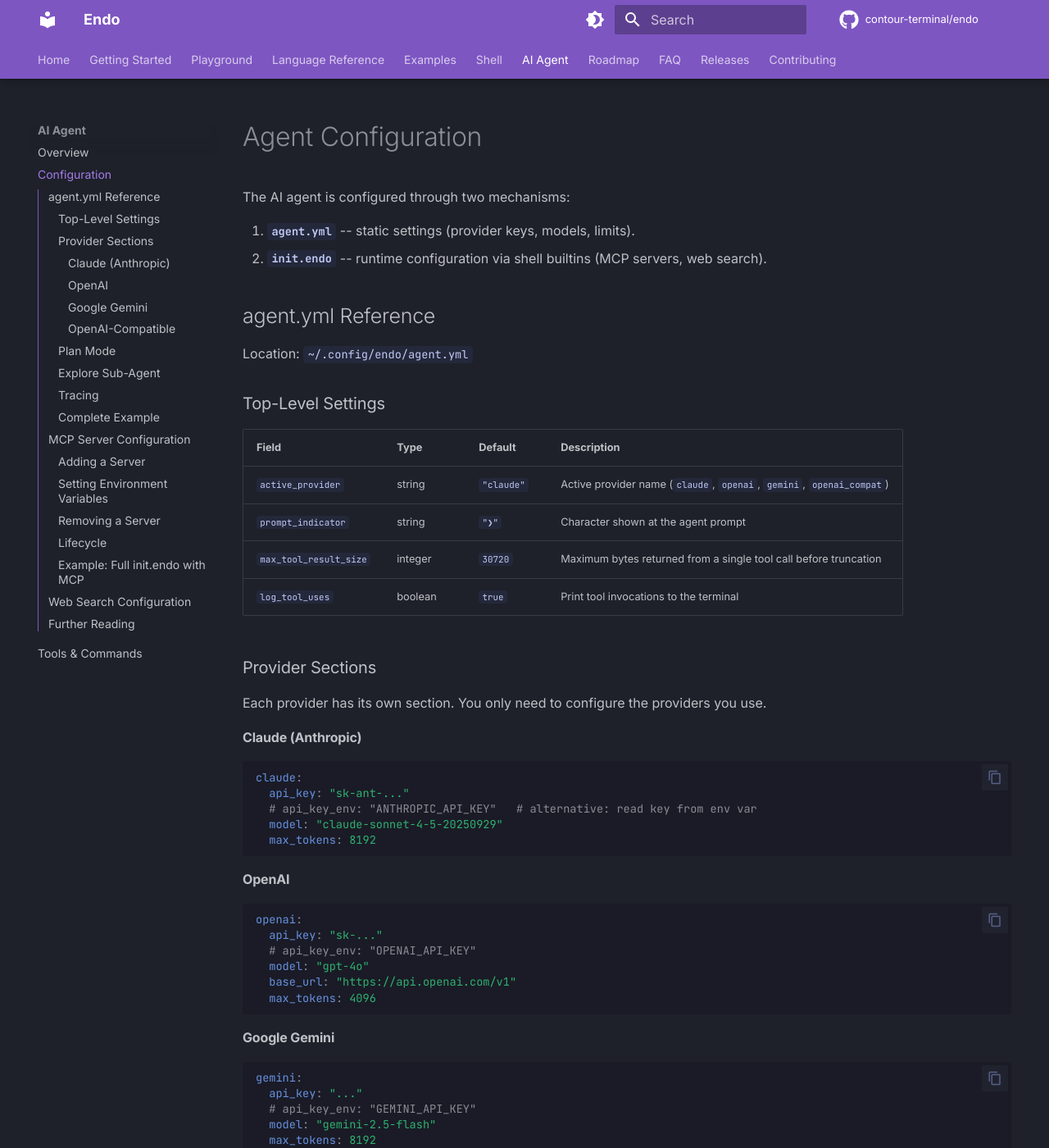
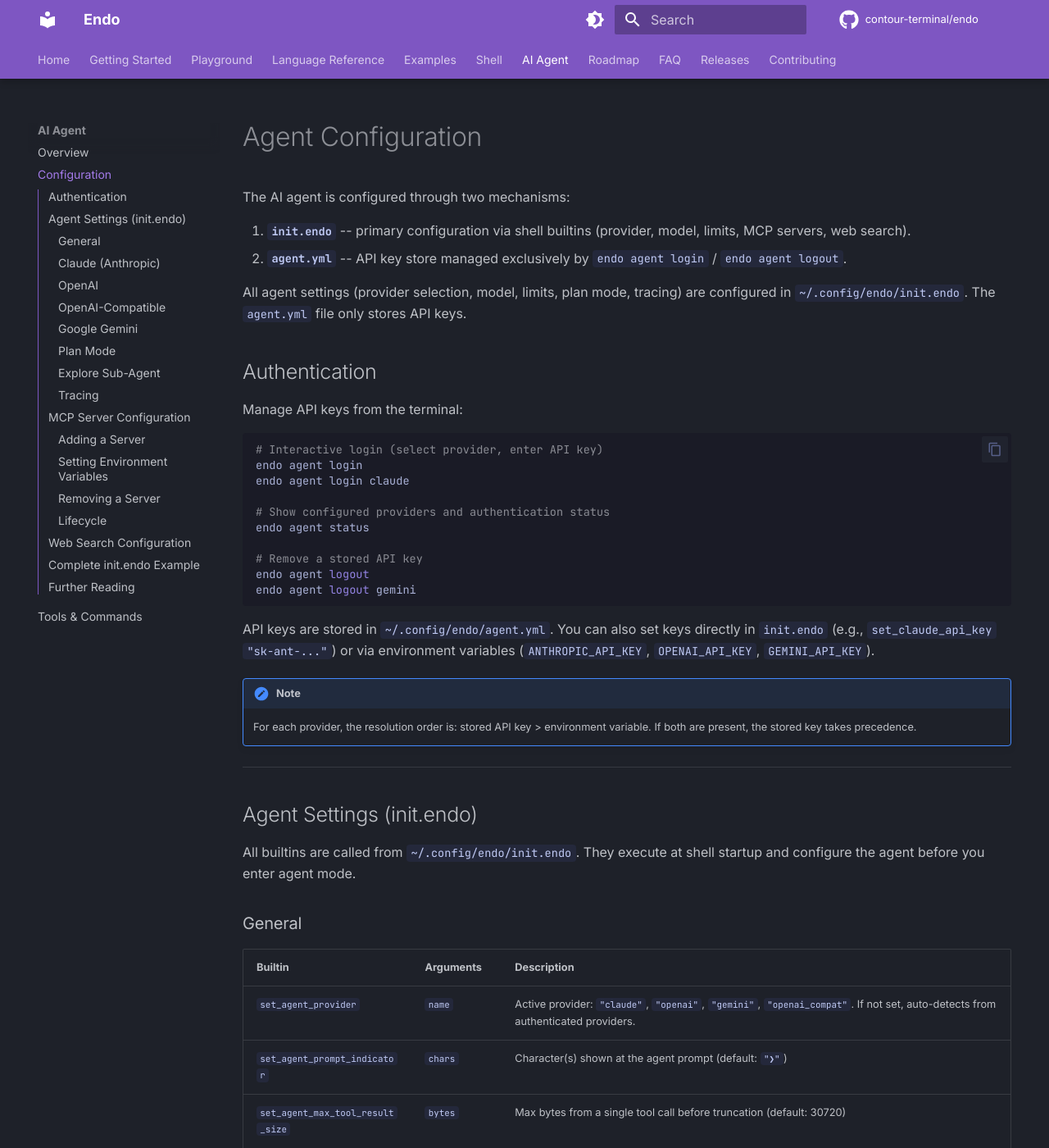
Before and after one commit to contour-terminal/endo, an MkDocs documentation site: the page built from docs/agent/configuration.md, in a window 1280 px wide and 1400 px high. Shown: the whole window at 82% size. Built offline with MkDocs 1.6.1 and Material for MkDocs 9.7.7, drawn with Linux system fonts in a browser that asks for light colours; comment, search, counter and statistics services are not loaded; some of the changed text lies outside the part shown.

Commit message:
docs: update agent configuration for init.endo builtins
Rewrite configuration.md with init.endo as primary config mechanism
and full builtin reference tables for all categories (general, Claude,
OpenAI, OpenAI-compat, Gemini, plan mode, explore, tracing).

Update index.md: agent mode entered via Ctrl+T, remove endo agent
switch from CLI commands, reference init.endo for provider selection.

Add Phase 3.18 and 3.19 entries to ROADMAP.md.

Signed-off-by: Christian Parpart <christian@parpart.family>

````diff
--- a/docs/agent/configuration.md
+++ b/docs/agent/configuration.md
@@ -1,143 +1,117 @@
 ---
 title: Agent Configuration
-description: Configure the Endo AI agent -- agent.yml reference, MCP servers, and web search.
+description: Configure the Endo AI agent -- init.endo builtins, API key management, MCP servers, and web search.
 ---
 
 # Agent Configuration
 
 The AI agent is configured through two mechanisms:
 
-1. **`agent.yml`** -- static settings (provider keys, models, limits).
-2. **`init.endo`** -- runtime configuration via shell builtins (MCP servers, web search).
+1. **`init.endo`** -- primary configuration via shell builtins (provider, model, limits, MCP servers, web search).
+2. **`agent.yml`** -- API key store managed exclusively by `endo agent login` / `endo agent logout`.
 
-## agent.yml Reference
+All agent settings (provider selection, model, limits, plan mode, tracing) are configured in
+`~/.config/endo/init.endo`. The `agent.yml` file only stores API keys.
 
-Location: `~/.config/endo/agent.yml`
+## Authentication
 
-### Top-Level Settings
+Manage API keys from the terminal:
 
-| Field | Type | Default | Description |
-|-------|------|---------|-------------|
-| `active_provider` | string | `"claude"` | Active provider name (`claude`, `openai`, `gemini`, `openai_compat`) |
-| `prompt_indicator` | string | `"❯"` | Character shown at the agent prompt |
-| `max_tool_result_size` | integer | `30720` | Maximum bytes returned from a single tool call before truncation |
-| `log_tool_uses` | boolean | `true` | Print tool invocations to the terminal |
+```bash
+# Interactive login (select provider, enter API key)
+endo agent login
+endo agent login claude
 
-### Provider Sections
+# Show configured providers and authentication status
+endo agent status
 
-Each provider has its own section. You only need to configure the providers you use.
-
-#### Claude (Anthropic)
-
-```yaml
-claude:
-  api_key: "sk-ant-..."
-  # api_key_env: "ANTHROPIC_API_KEY"   # alternative: read key from env var
-  model: "claude-sonnet-4-5-20250929"
-  max_tokens: 8192
+# Remove a stored API key
+endo agent logout
+endo agent logout gemini
 ```
 
-#### OpenAI
-
-```yaml
-openai:
-  api_key: "sk-..."
-  # api_key_env: "OPENAI_API_KEY"
-  model: "gpt-4o"
-  base_url: "https://api.openai.com/v1"
-  max_tokens: 4096
-```
-
-#### Google Gemini
-
-```yaml
-gemini:
-  api_key: "..."
-  # api_key_env: "GEMINI_API_KEY"
-  model: "gemini-2.5-flash"
-  max_tokens: 8192
-```
-
-#### OpenAI-Compatible
-
-Use this section for local or third-party OpenAI-compatible endpoints (Ollama, vLLM,
-LM Studio):
-
-```yaml
-openai_compat:
-  api_key: "..."
-  model: "llama3"
-  base_url: "http://localhost:11434/v1"
-  max_tokens: 4096
-```
+API keys are stored in `~/.config/endo/agent.yml`. You can also set keys directly in
+`init.endo` (e.g., `set_claude_api_key "sk-ant-..."`) or via environment variables
+(`ANTHROPIC_API_KEY`, `OPENAI_API_KEY`, `GEMINI_API_KEY`).
 
 !!! note
-    For each provider you can supply the API key either inline (`api_key`) or via an
-    environment variable (`api_key_env`). If both are present, `api_key` takes precedence.
+    For each provider, the resolution order is: stored API key > environment variable.
+    If both are present, the stored key takes precedence.
+
+---
+
+## Agent Settings (init.endo)
+
+All builtins are called from `~/.config/endo/init.endo`. They execute at shell startup and
+configure the agent before you enter agent mode.
+
+### General
+
+| Builtin | Arguments | Description |
+|---------|-----------|-------------|
+| `set_agent_provider` | `name` | Active provider: `"claude"`, `"openai"`, `"gemini"`, `"openai_compat"`. If not set, auto-detects from authenticated providers. |
+| `set_agent_prompt_indicator` | `chars` | Character(s) shown at the agent prompt (default: `"❯"`) |
+| `set_agent_max_tool_result_size` | `bytes` | Max bytes from a single tool call before truncation (default: 30720) |
+| `set_agent_log_tool_uses` | `true`\|`false` | Print tool invocations to the terminal (default: `true`) |
+
+### Claude (Anthropic)
+
+| Builtin | Arguments | Description |
+|---------|-----------|-------------|
+| `set_claude_api_key` | `key` | API key (alternative to `endo agent login claude`) |
+| `set_claude_api_key_env` | `env_var` | Environment variable holding the API key (default: `"ANTHROPIC_API_KEY"`) |
+| `set_claude_model` | `model` | Model identifier (default: `"claude-sonnet-4-5-20250929"`) |
+| `set_claude_max_tokens` | `n` | Maximum output tokens per request (default: 8192) |
+
+### OpenAI
+
+| Builtin | Arguments | Description |
+|---------|-----------|-------------|
+| `set_openai_api_key` | `key` | API key (alternative to `endo agent login openai`) |
+| `set_openai_api_key_env` | `env_var` | Environment variable holding the API key (default: `"OPENAI_API_KEY"`) |
+| `set_openai_model` | `model` | Model identifier (default: `"gpt-4o"`) |
+| `set_openai_base_url` | `url` | Custom base URL |
+| `set_openai_max_tokens` | `n` | Maximum output tokens per request (default: 4096) |
+
+### OpenAI-Compatible
+
+| Builtin | Arguments | Description |
+|---------|-----------|-------------|
+| `set_openai_compat_api_key` | `key` | API key |
+| `set_openai_compat_api_key_env` | `env_var` | Environment variable holding the API key |
+| `set_openai_compat_model` | `model` | Model identifier |
+| `set_openai_compat_base_url` | `url` | Endpoint base URL (e.g. `"http://localhost:11434/v1"`) |
+| `set_openai_compat_max_tokens` | `n` | Maximum output tokens per request (default: 4096) |
+
+### Google Gemini
+
+| Builtin | Arguments | Description |
+|---------|-----------|-------------|
+| `set_gemini_api_key` | `key` | API key (alternative to `endo agent login gemini`) |
+| `set_gemini_api_key_env` | `env_var` | Environment variable holding the API key (default: `"GEMINI_API_KEY"`) |
+| `set_gemini_model` | `model` | Model identifier (default: `"gemini-2.5-flash"`) |
+| `set_gemini_max_tokens` | `n` | Maximum output tokens per request (default: 8192) |
 
 ### Plan Mode
 
-```yaml
-plan_mode:
-  enabled: true              # Whether /plan is available
-  pause_between_steps: false # Pause for confirmation between plan steps
-  max_exploration_turns: 15  # Maximum exploration iterations before requiring a plan
-```
+| Builtin | Arguments | Description |
+|---------|-----------|-------------|
+| `set_plan_mode_enabled` | `true`\|`false` | Whether `/plan` is available (default: `true`) |
+| `set_plan_mode_pause_between_steps` | `true`\|`false` | Pause for confirmation between plan steps (default: `false`) |
+| `set_plan_mode_max_exploration_turns` | `n` | Max exploration iterations before requiring a plan (default: 15) |
 
 ### Explore Sub-Agent
 
-```yaml
-explore:
-  max_turns: 10   # Maximum iterations for the explore sub-agent
-```
+| Builtin | Arguments | Description |
+|---------|-----------|-------------|
+| `set_explore_max_turns` | `n` | Maximum iterations for the explore sub-agent (default: 10) |
 
 ### Tracing
 
-```yaml
-trace:
-  enabled: false       # Enable trace logging
-  default_path: ""     # Trace file path (empty = auto-generated)
-```
-
-### Complete Example
-
-```yaml
-active_provider: claude
-prompt_indicator: "❯"
-max_tool_result_size: 30720
-log_tool_uses: true
-
-claude:
-  api_key_env: "ANTHROPIC_API_KEY"
-  model: "claude-sonnet-4-5-20250929"
-  max_tokens: 8192
-
-openai:
-  api_key_env: "OPENAI_API_KEY"
-  model: "gpt-4o"
-  max_tokens: 4096
-
-gemini:
-  api_key_env: "GEMINI_API_KEY"
-  model: "gemini-2.5-flash"
-  max_tokens: 8192
-
-openai_compat:
-  base_url: "http://localhost:11434/v1"
-  model: "llama3"
-  max_tokens: 4096
-
-plan_mode:
-  enabled: true
-  pause_between_steps: false
-  max_exploration_turns: 15
-
-explore:
-  max_turns: 10
-
-trace:
-  enabled: false
-```
+| Builtin | Arguments | Description |
+|---------|-----------|-------------|
+| `set_trace_enabled` | `true`\|`false` | Enable tool I/O trace logging (default: `false`) |
+| `set_trace_default_path` | `path` | Trace file path (empty = auto-generated) |
 
 ---
 
@@ -181,25 +155,7 @@ If a server fails to start, the error is logged but agent mode still activates w
 remaining tools.
 
 !!! tip
-    Run `endo agent status` to see which MCP servers are configured and whether they
-    started successfully.
-
-### Example: Full init.endo with MCP
-
-```endo
-# ~/.config/endo/init.endo
-
-# Shell prompt
-set_prompt_preset "endo-signature"
-
-# MCP servers
-add_mcp_server "filesystem" "npx -y @modelcontextprotocol/server-filesystem /home/user"
-add_mcp_server "github" "npx -y @modelcontextprotocol/server-github"
-set_mcp_env "github" "GITHUB_TOKEN" "$GITHUB_TOKEN"
-
-# Web search
-set_web_search_engine "duckduckgo"
-```
+    Run `endo agent status` to see which providers are authenticated.
 
 ---
 
@@ -224,6 +180,37 @@ set_web_search_max_results 5
 set_web_search_cx "your-cx-id"
 ```
 
+---
+
+## Complete init.endo Example
+
+```endo
+# ~/.config/endo/init.endo
+
+# Agent provider and model
+set_agent_provider "claude"
+set_claude_model "claude-sonnet-4-5-20250929"
+set_agent_log_tool_uses true
+
+# Plan mode
+set_plan_mode_enabled true
+set_plan_mode_max_exploration_turns 20
+
+# Explore sub-agent
+set_explore_max_turns 15
+
+# Shell prompt
+set_prompt_preset "endo-signature"
+
+# MCP servers
+add_mcp_server "filesystem" "npx -y @modelcontextprotocol/server-filesystem /home/user"
+add_mcp_server "github" "npx -y @modelcontextprotocol/server-github"
+set_mcp_env "github" "GITHUB_TOKEN" "$GITHUB_TOKEN"
+
+# Web search
+set_web_search_engine "duckduckgo"
+```
+
 ## Further Reading
 
 - [Overview](index.md) -- What the agent is and how to get started
````
Also changed, not shown: other parts of docs/agent/configuration.md (+1 -1 lines), ROADMAP.md (+35 -0 lines), docs/agent/index.md (+13 -12 lines).
